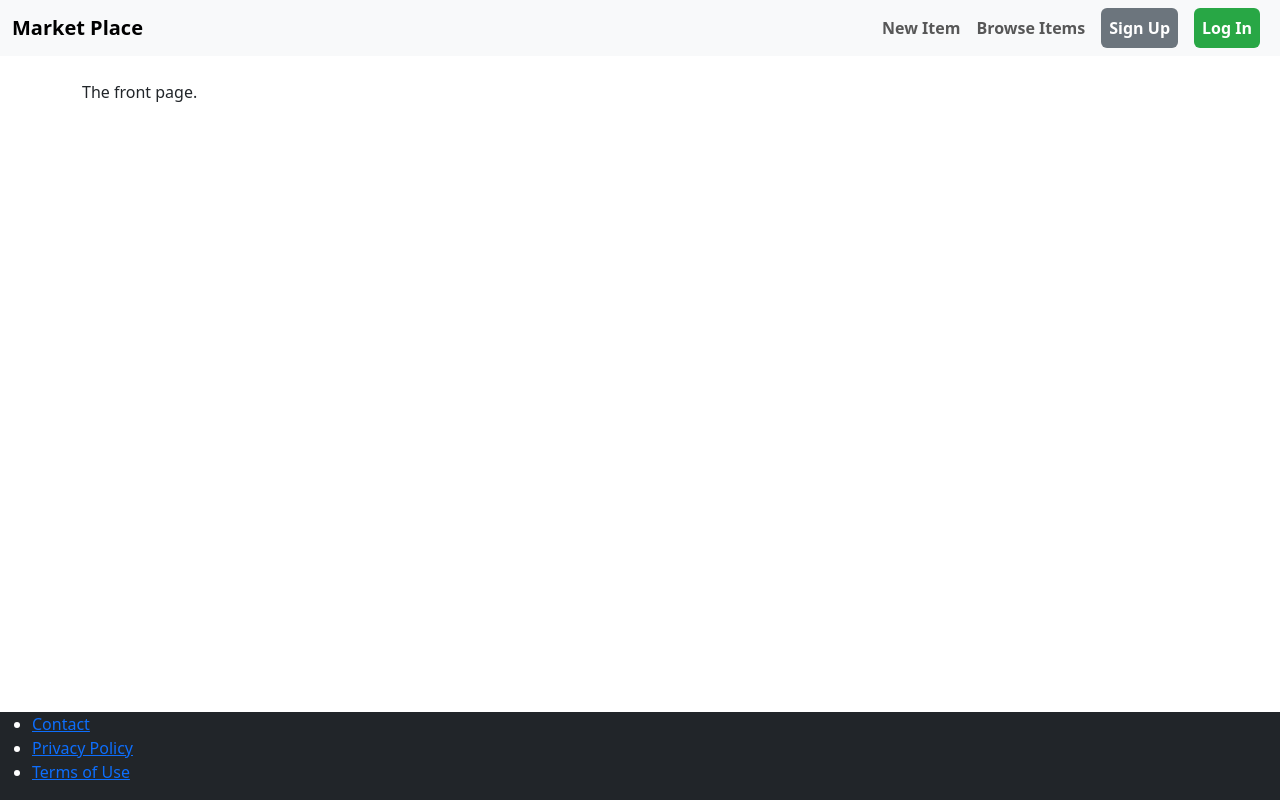
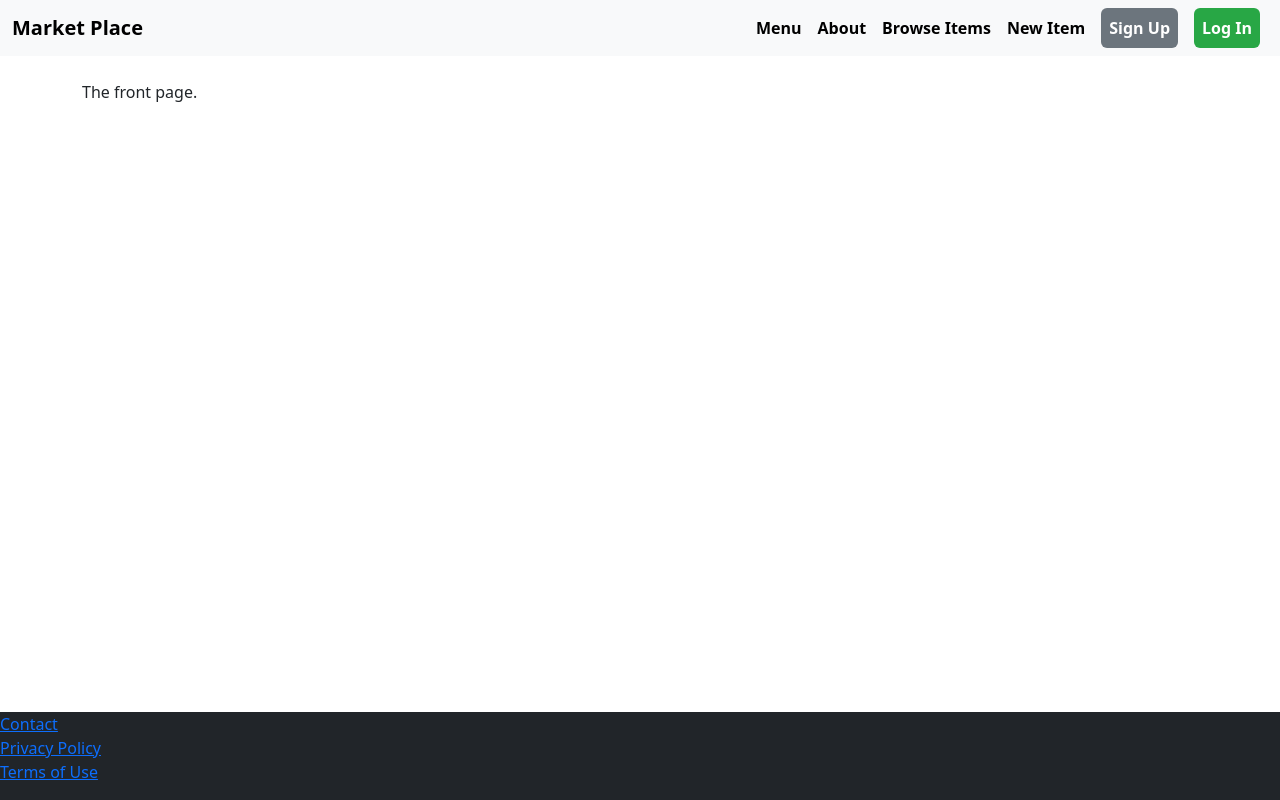
Before and after one commit to laminsaidy/TradingAppPP5, a Django app: page / in a window 1280 px wide. Run offline with Django 5.2, Linux system fonts and the light colour scheme.

Commit message:
Update navbar with Menu and About links, refine hover effects

```diff
--- a/products/templates/products/base.html
+++ b/products/templates/products/base.html
@@ -19,10 +19,21 @@
             flex: 1;
         }
 
+        /* Navbar styling */
         .navbar-brand, .nav-link {
             font-weight: 600;
         }
 
+        /* Grey hover effect (no movement) */
+        .nav-hover {
+            color: black;
+            transition: color 0.3s ease;
+        }
+        .nav-hover:hover {
+            color: #6c757d;
+        }
+
+        /* Hover effects for Sign Up and Log In */
         .btn-signup {
             background-color: #6c757d;
             color: white;
@@ -31,7 +42,7 @@
         .btn-signup:hover {
             background-color: #5a6268;
             color: white;
-            transform: translateY(-5px); /* Move the button up on hover */
+            transform: translateY(-3px);
         }
 
         .btn-login {
@@ -42,12 +53,13 @@
         .btn-login:hover {
             background-color: #218838;
             color: white;
-            transform: translateY(-5px); /* Move the button up on hover */
+            transform: translateY(-3px);
         }
     </style>
 </head>
 <body>
     <div class="wrapper">
+        <!-- Navbar -->
         <nav class="navbar navbar-expand-lg navbar-light bg-light">
             <div class="container-fluid">
                 <a class="navbar-brand" href="{% url 'products:index' %}">Market Place</a>
@@ -56,11 +68,18 @@
                 </button>
                 <div class="collapse navbar-collapse" id="navbarNav">
                     <ul class="navbar-nav ms-auto">
+                        <!-- Reordered Navbar items -->
                         <li class="nav-item">
-                            <a class="nav-link" href="{% url 'products:new' %}">New Item</a>
+                            <a class="nav-link nav-hover" href="{% url 'products:menu' %}">Menu</a>
                         </li>
                         <li class="nav-item">
-                            <a class="nav-link" href="{% url 'products:items' %}">Browse Items</a>
+                            <a class="nav-link nav-hover" href="{% url 'products:about' %}">About</a>
+                        </li>
+                        <li class="nav-item">
+                            <a class="nav-link nav-hover" href="{% url 'products:items' %}">Browse Items</a>
+                        </li>
+                        <li class="nav-item">
+                            <a class="nav-link nav-hover" href="{% url 'products:new' %}">New Item</a>
                         </li>
                         {% if request.user.is_authenticated %}
                             <li class="nav-item">
@@ -82,16 +101,16 @@
             </div>
         </nav>
 
+        <!-- Main Content -->
         <div class="content container mt-4">
             {% block content %}
             {% endblock %}
         </div>
 
+        <!-- Footer -->
         <footer class="py-6 px-6 flex justify-between bg-dark text-white mt-5">
-            <div class="w-2/3 pr-10">
-            </div>
             <div class="w-1/3">
-                <ul class="space-y-2">
+                <ul class="list-unstyled">
                     <li><a href="{% url 'products:contact' %}" class="text-lg text-teal-500 hover:text-teal-700">Contact</a></li>
                     <li><a href="#" class="text-lg text-teal-500 hover:text-teal-700">Privacy Policy</a></li>
                     <li><a href="#" class="text-lg text-teal-500 hover:text-teal-700">Terms of Use</a></li>
--- a/products/urls.py
+++ b/products/urls.py
@@ -5,11 +5,13 @@ from . import views
 app_name = 'products'
 
 urlpatterns = [
-    path('', views.index, name='index'),  # Home page
-    path('about/', views.about, name='about'),
+    path('', views.index, name='index'),
     path('contact/', views.contact, name='contact'),
     path('signup/', views.signup, name='signup'),
     path('login/', views.login, name='login'),
     path('new/', views.new, name='new'),
     path('items/', views.items, name='items'),
+    path('menu/', views.menu, name='menu'),
+    path('about/', views.about, name='about'),
+
 ]
--- a/products/views.py
+++ b/products/views.py
@@ -1,5 +1,8 @@
 # products/views.py
 from django.shortcuts import render
+
+def menu(request):
+    return render(request, 'products/menu.html')
 
 def index(request):
     return render(request, 'products/index.html')
```
